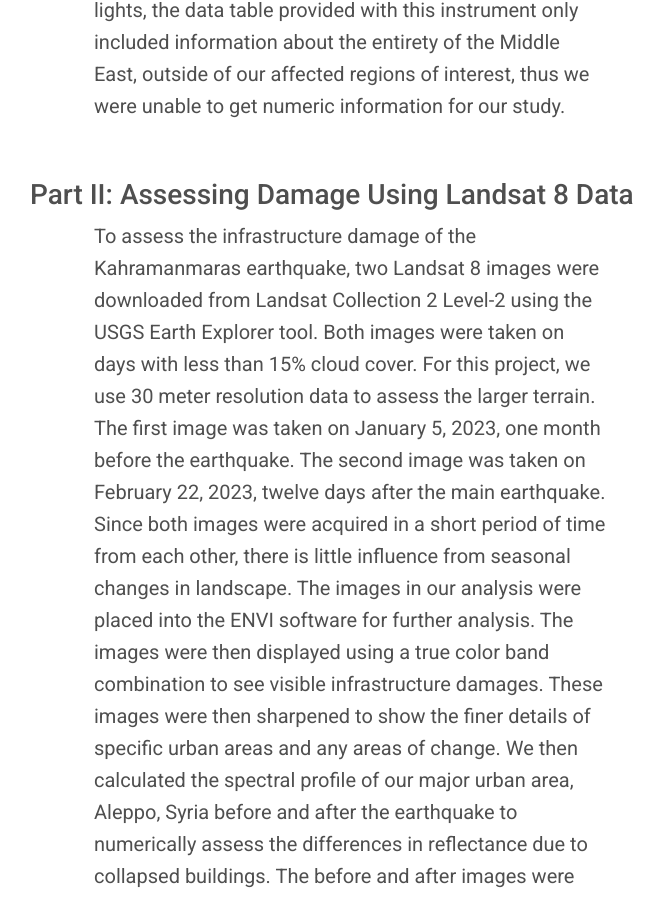
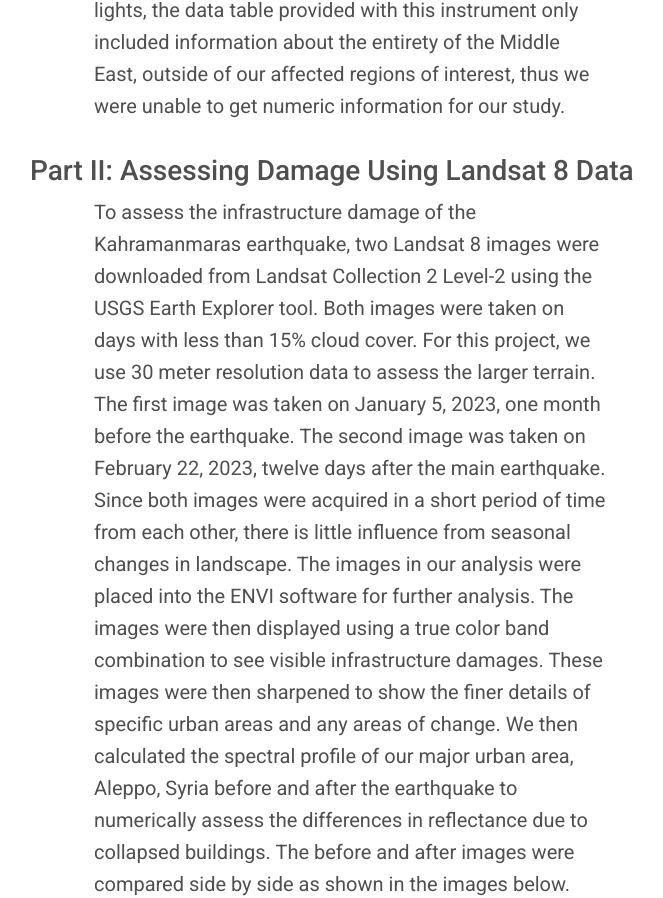
Before and after one commit to timcambe/geog182afinal, a website: page Methods.html in a window 1280 px wide. Shown: the part 1195-2093 px from the top of the page, without its empty margins (162-825 px from the left). Drawn offline with Linux system fonts and the light colour scheme.

Commit message:
slight adjustment made to part ii in methods

```diff
--- a/Methods.html
+++ b/Methods.html
@@ -68,7 +68,7 @@
         The before and after images are shown side by side to assess changes. While we were able to obtain a visualization of the night lights, the data table provided with this instrument only included information about the entirety of the Middle East,
         outside of our affected regions of interest, thus we were unable to get numeric information for our study. </p>
 
-    <h3 style="padding-top: 5vh; padding-left: 15vw; padding-right: 15vw;">Part II: Assessing Damage Using Landsat 8 Data </h3>
+    <h3 style="padding-top: 2vh; padding-left: 15vw; padding-right: 15vw;">Part II: Assessing Damage Using Landsat 8 Data </h3>
     <p style = "padding-right: 40vw; padding-left: 20vw; font-size: 20px;">	To assess the infrastructure damage of the Kahramanmaras earthquake, two Landsat 8 images were downloaded from  Landsat Collection 2 Level-2 using the USGS Earth Explorer tool.
         Both images were taken on days with less than 15% cloud cover. For this project, we use 30 meter resolution data to assess the larger terrain. The first image was taken on January 5, 2023,
         one month before the earthquake. The second image was taken on February 22, 2023, twelve days after the main earthquake. Since both images were acquired in a short period of time from each other,
```
